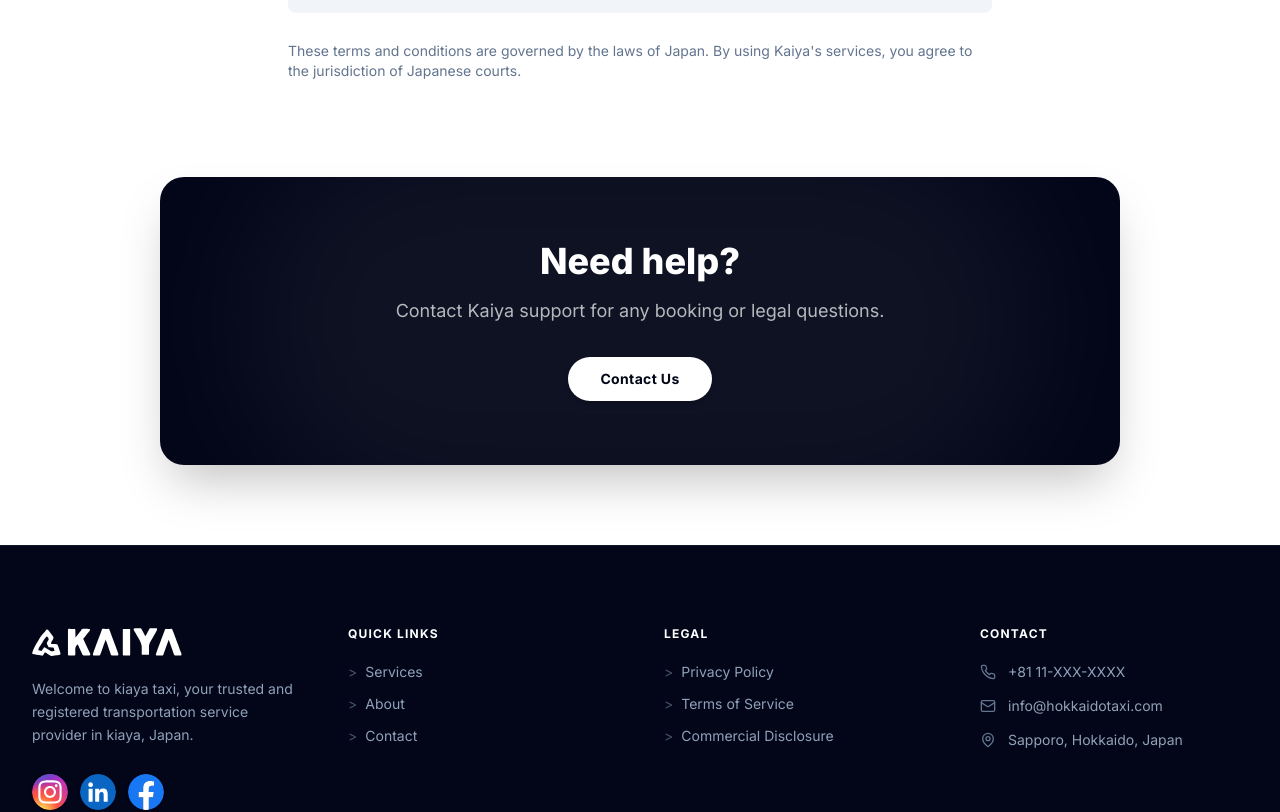
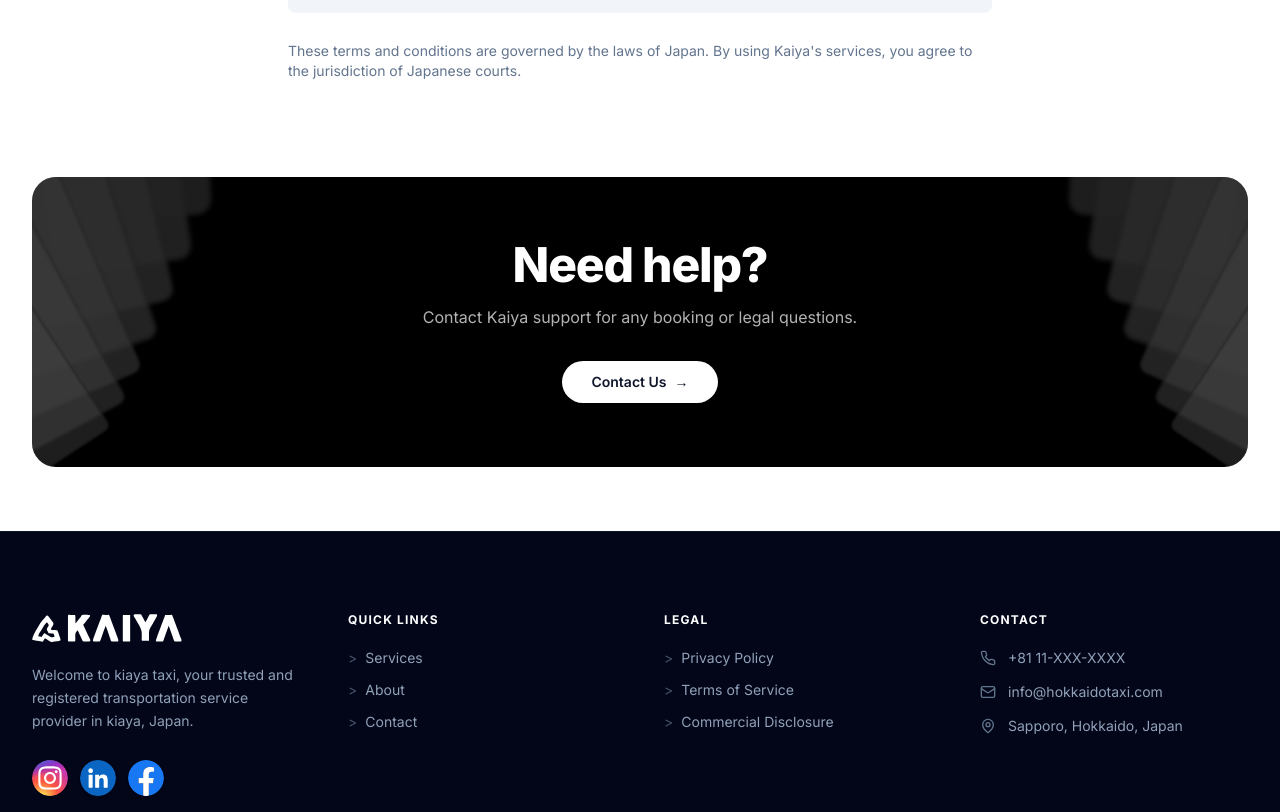
Before and after one commit to HprogrammerArif/kiaya-texi-service, a Next.js app: page /en/terms in a window 1280 px wide. Shown: the part 2980-3792 px from the top of the page. Built offline with nearby package versions, Linux system fonts and the light colour scheme.

Commit message:
feat: add terms and conditions page and implement base template layout

```diff
--- a/src/app/[locale]/(marketing)/terms/page.tsx
+++ b/src/app/[locale]/(marketing)/terms/page.tsx
@@ -1,3 +1,4 @@
+import { ReadyToBook } from '@/components/ReadyToBook';
 import { getTranslations, setRequestLocale } from 'next-intl/server';
 import Image from 'next/image';
 
@@ -131,28 +132,14 @@
         </div>
       </section>
 
-      {/* ── Help / Contact CTA ── */}
-      <section className="mx-auto max-w-5xl px-4 pb-20 sm:px-6 lg:px-8">
-        <div className="relative overflow-hidden rounded-3xl bg-slate-950 px-6 py-16 text-center shadow-2xl sm:px-12">
-          {/* Subtle background glow effect */}
-          <div className="absolute left-1/2 top-1/2 -translate-x-1/2 -translate-y-1/2 w-[800px] h-[400px] bg-white/5 blur-3xl rounded-full pointer-events-none" />
+       <ReadyToBook
+              title={t('cta_title')}
+              description={t('cta_desc')}
+              ctaLabel={t('cta_button')}
+              ctaHref="https://book.kaiya.taxi/"
+            />
 
-          <div className="relative z-10">
-            <h2 className="text-3xl font-extrabold text-white sm:text-4xl">{t('cta_title')}</h2>
-            <p className="mx-auto mt-4 max-w-xl text-lg text-white/70">
-              {t('cta_desc')}
-            </p>
-            <div className="mt-8 flex justify-center">
-              <a
-                href="/#contact"
-                className="inline-flex items-center gap-2 rounded-full bg-white px-8 py-3 text-sm font-bold tracking-wide text-slate-950 shadow-md transition-all duration-200 hover:bg-slate-100 hover:shadow-xl hover:-translate-y-0.5 active:translate-y-0"
-              >
-                {t('cta_button')}
-              </a>
-            </div>
-          </div>
-        </div>
-      </section>
+
     </div>
   );
 }
--- a/src/templates/BaseTemplate.tsx
+++ b/src/templates/BaseTemplate.tsx
@@ -210,7 +210,7 @@
                 </li>
                 <li>
                   <Link
-                    href="/disclosure"
+                    href="/#disclosure"
                     className="group flex items-center gap-2 text-slate-400 transition-colors hover:text-white"
                   >
                     <span className="text-slate-600 transition-colors group-hover:text-white">
```
